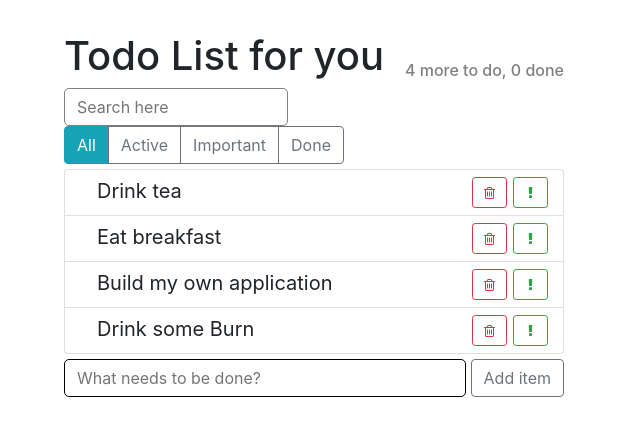
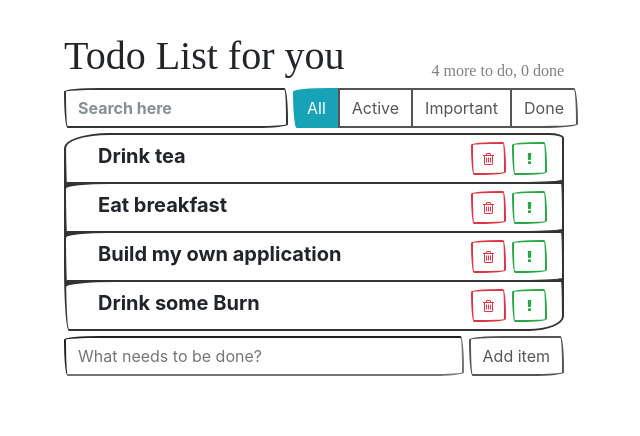
Before and after one commit to Delagardi/TODO, a React (Create React App) app: page / in a window 1280 px wide. Shown: the top 436 px of the page, without its empty margins (326-966 px from the left). Built offline with nearby package versions, Linux system fonts and the light colour scheme; a web font is replaced by a local one.

Commit message:
Some style upgrades

```diff
--- a/public/index.html
+++ b/public/index.html
@@ -3,7 +3,7 @@
   <head>
     <meta charset="utf-8">
     <meta name="viewport" content="width=device-width, initial-scale=1, shrink-to-fit=no">
-    <link rel="stylesheet" href="https://stackpath.bootstrapcdn.com/bootstrap/4.1.3/css/bootstrap.min.css">
+    <link rel="stylesheet" href="https://bootswatch.com/4/sketchy/bootstrap.min.css">
     <link href="https://stackpath.bootstrapcdn.com/font-awesome/4.7.0/css/font-awesome.min.css" rel="stylesheet" integrity="sha384-wvfXpqpZZVQGK6TAh5PVlGOfQNHSoD2xbE+QkPxCAFlNEevoEH3Sl0sibVcOQVnN" crossorigin="anonymous">
     <title>ToDo React App</title>
   </head>
--- a/src/components/app/App.js
+++ b/src/components/app/App.js
@@ -137,7 +137,7 @@ export default class  App extends Component {
     return (
       <div className='todo-app'>
         <Header toDo={todoCount} done={doneCount} />
-        <div>
+        <div className='d-flex'>
           <Search
             onSearchChange={this.onSearchChangeFunc}/>
           <ItemStatusFilter
--- a/src/components/search/Search.js
+++ b/src/components/search/Search.js
@@ -17,8 +17,8 @@ export default class Search extends Component {
     this.props.onSearchChange(searchTerm);
   }
   render() {
-  return <input
-            className="search-input"
+    return <input
+            className="form-control search-input"
             value={this.state.term}
             onChange={this.onSearchChange}
             placeholder="Search here"/>
--- a/src/components/search/search.css
+++ b/src/components/search/search.css
@@ -1,14 +1,13 @@
 .search-input {
-  width: auto;
   flex-grow: 1;
   width: 224px;
   margin-right: 5px;
-  vertical-align: middle;
+  /* vertical-align: middle;
   font-size: 1rem;
   line-height: 1.5;
   border-radius: 5px;
   border: 1px grey solid;
-  padding: .375rem .75rem;
+  padding: .375rem .75rem; */
 }
 
 input:focus, textarea:focus, select:focus {
--- a/src/components/todoListItemAdd/todoListItemAdd.css
+++ b/src/components/todoListItemAdd/todoListItemAdd.css
@@ -4,13 +4,13 @@
 
 .from-control {
   margin-right: 5px;
-  width: auto;
   flex-grow: 1;
   width: 224px;
-  vertical-align: middle;
+  padding: .375rem .75rem;
+  /* vertical-align: middle;
   font-size: 1rem;
   line-height: 1.5;
   border-radius: 5px;
   border: 1px black solid;
-  padding: .375rem .75rem;
+  */
 }
```
